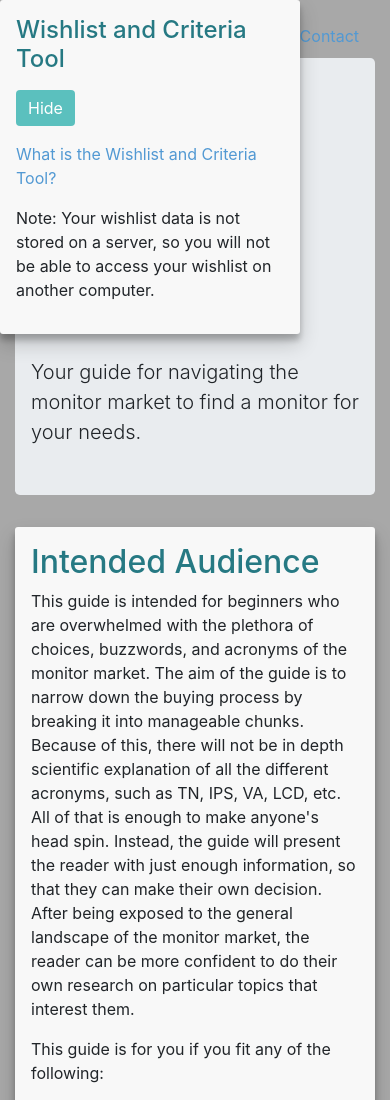
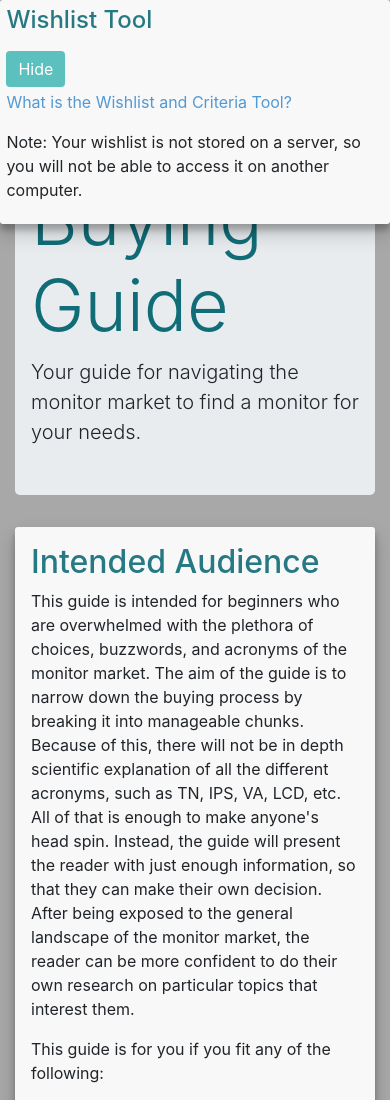
Before and after one commit to PhilJayN/Monitor_Buying_Guide, a plain HTML site: page index.html in a window 390 px wide. Shown: the top 1100 px of the page. Drawn offline with nearby package versions, Linux system fonts and the light colour scheme.

Commit message:
Adjust mobile wishlist box padding

```diff
--- a/index.html
+++ b/index.html
@@ -29,15 +29,15 @@
 <!--Wishlistbox outside of container to prevent addEventListener firing ctrlAddItem on clicking of wishlistbox area-->
   <section class="collapse show contents-section wishlist-box" id="wishlist-hide">
       <div class="wishlist-criteria">
-        <h4>Wishlist and Criteria Tool</h4>
+        <h4 class="wishlist-box__header">Wishlist Tool</h4>
         <ul class="wishlist-items">
         </ul>
-      <p>
+      <p class="wishlist-box__btn">
         <button class="btn btn-primary btn-accent" type="button" data-toggle="collapse" data-target="#wishlist-hide" aria-expanded="false" aria-controls="wishlist-hide">Hide</button>
       </p>
       <p><a href="#wishlist-wrapper">What is the Wishlist and Criteria Tool?</a></p>
-      <p>
-        Note: Your wishlist data is not stored on a server, so you will not be able to access your wishlist on another computer.
+      <p class="wishlist-caveat">
+        Note: Your wishlist is not stored on a server, so you will not be able to access it on another computer.
       </p>
     </div>
   </section>
--- a/style.css
+++ b/style.css
@@ -27,15 +27,6 @@ h2, h3, h4, h5, h6 {
   width: 35%;
 } */
 
-.wishlist-box {
-  width: 300px;
-  position: fixed;
-  z-index: 1;
-  top: 0;
-  left: 0;
-  overflow-x: hidden;
-}
-
 .container {
   /* margin-left: 250px; */
   /* margin-left: 50px; */
@@ -58,6 +49,45 @@ h2, h3, h4, h5, h6 {
   padding: 1em;
   margin-bottom: 2em;
 }
+
+
+
+
+
+.wishlist-box {
+  /* width: 300px; */
+  padding: .4em;
+  position: fixed;
+  z-index: 1;
+  top: 0;
+  left: 0;
+  overflow-x: hidden;
+}
+
+.wishlist-box__header {
+  margin-bottom: .15em;
+  /* border: 1px solid red; */
+}
+
+.wishlist-box__btn {
+  margin-bottom: .15em;
+}
+
+/*  original wishlist on all devices*/
+/* .wishlist-box {
+  width: 300px;
+  position: fixed;
+  z-index: 1;
+  top: 0;
+  left: 0;
+  overflow-x: hidden;
+} */
+
+
+
+
+
+
 
 .side-note {
   color: gray;
```
